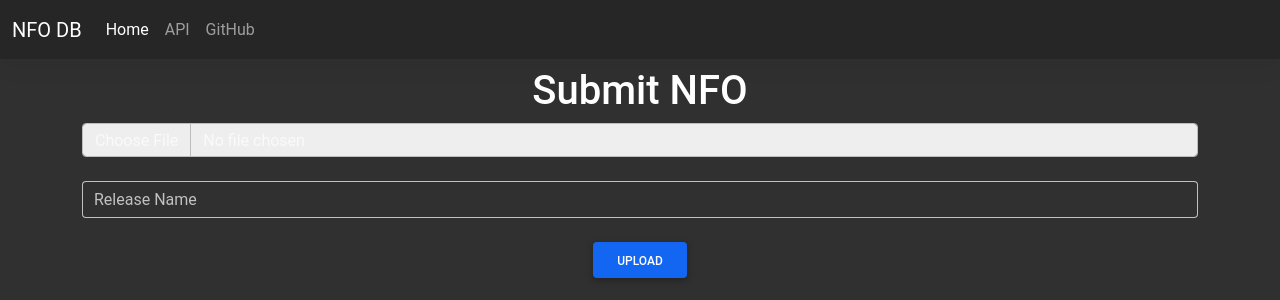
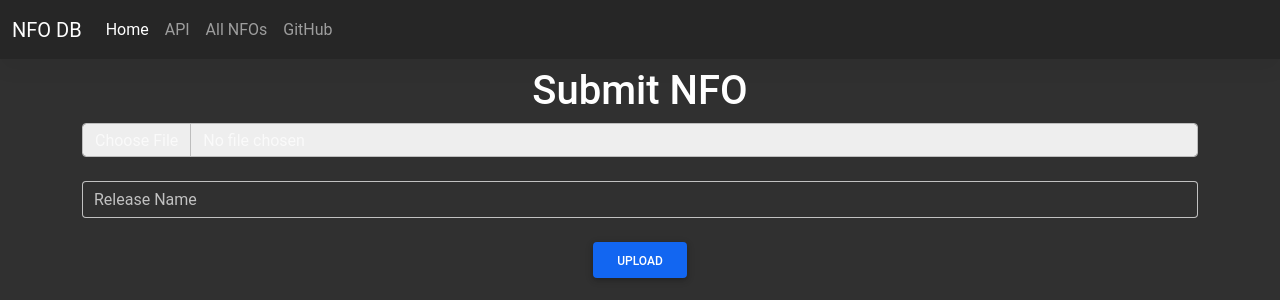
Before and after one commit to crackhub-dev/nfo-db, a Flask app: page / in a window 1280 px wide. Shown: the top 300 px of the page. Run offline with Flask 2, Linux system fonts and the light colour scheme; some libraries are stand-ins or nearby versions.

Commit message:
update nav

```diff
--- a/templates/api.html
+++ b/templates/api.html
@@ -41,6 +41,9 @@
             <li class="nav-item">
               <a class="nav-link active" href="/api">API</a>
             </li>
+            <li class="nav-item">
+          <a class="nav-link" href="/data">All NFOs</a>
+        </li>
                      <li class="nav-item">
           <a class="nav-link" href="https://github.com/crackhub-dev/nfo-db" target="_blank">GitHub</a>
         </li>
--- a/templates/complete.html
+++ b/templates/complete.html
@@ -41,6 +41,9 @@
             <li class="nav-item">
               <a class="nav-link" href="/api">API</a>
             </li>
+            <li class="nav-item">
+          <a class="nav-link" href="/data">All NFOs</a>
+        </li>
                      <li class="nav-item">
           <a class="nav-link" href="https://github.com/crackhub-dev/nfo-db" target="_blank">GitHub</a>
         </li>
--- a/templates/error.html
+++ b/templates/error.html
@@ -42,6 +42,9 @@
               <a class="nav-link" href="/api">API</a>
             </li>
             <li class="nav-item">
+          <a class="nav-link" href="/data">All NFOs</a>
+        </li>
+            <li class="nav-item">
           <a class="nav-link" href="https://github.com/crackhub-dev/nfo-db" target="_blank">GitHub</a>
         </li>
           </ul>
--- a/templates/index.html
+++ b/templates/index.html
@@ -42,6 +42,9 @@
           <a class="nav-link" href="/api">API</a>
         </li>
          <li class="nav-item">
+          <a class="nav-link" href="/data">All NFOs</a>
+        </li>
+         <li class="nav-item">
           <a class="nav-link" href="https://github.com/crackhub-dev/nfo-db" target="_blank">GitHub</a>
         </li>
       </ul>
--- a/templates/nfo.html
+++ b/templates/nfo.html
@@ -40,6 +40,9 @@
         </li>
         <li class="nav-item">
           <a class="nav-link" href="/api">API</a>
+        </li>
+        <li class="nav-item">
+          <a class="nav-link" href="/data">All NFOs</a>
         </li>
                  <li class="nav-item">
           <a class="nav-link" href="https://github.com/crackhub-dev/nfo-db" target="_blank">GitHub</a>
```
